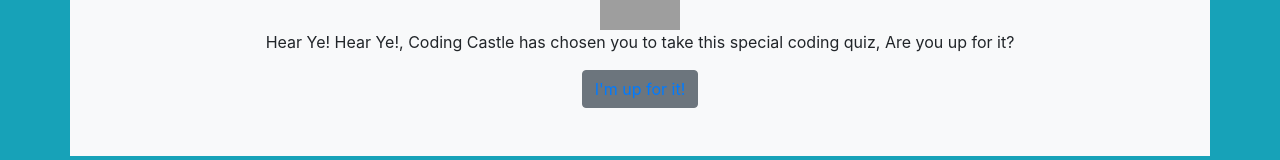
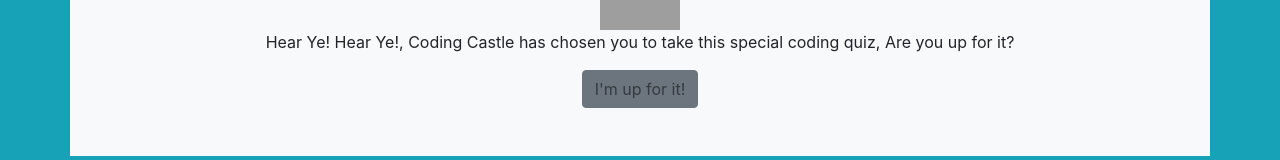
Before and after one commit to luciapingol25/SEATWORK1, a plain HTML site: page index.html in a window 1280 px wide. Shown: the part 192-352 px from the top of the page. Drawn offline with nearby package versions, Linux system fonts and the light colour scheme; grey boxes are pictures that could not be loaded.

Commit message:
Update index.html

```diff
--- a/index.html
+++ b/index.html
@@ -15,9 +15,7 @@
     <div class="container bg-light text-center p-5">
         <h1>CODING CASTLE!</h1><img src="https://static.vecteezy.com/system/resources/previews/007/066/599/non_2x/royal-castle-cartoon-colored-clipart-illustration-free-vector.jpg" width="80" height="70">
         <p>Hear Ye! Hear Ye!, Coding Castle has chosen you to take this special coding quiz, Are you up for it?</p>
-        <button class="btn btn-secondary text-dark"><a href="qquiz1.html">
-            I'm up for it!
-        </a>
+      <a href="qquiz1.html" class="btn btn-secondary text-dark"> I'm up for it! </a>
     </div>
 </body>
 </html>
```
